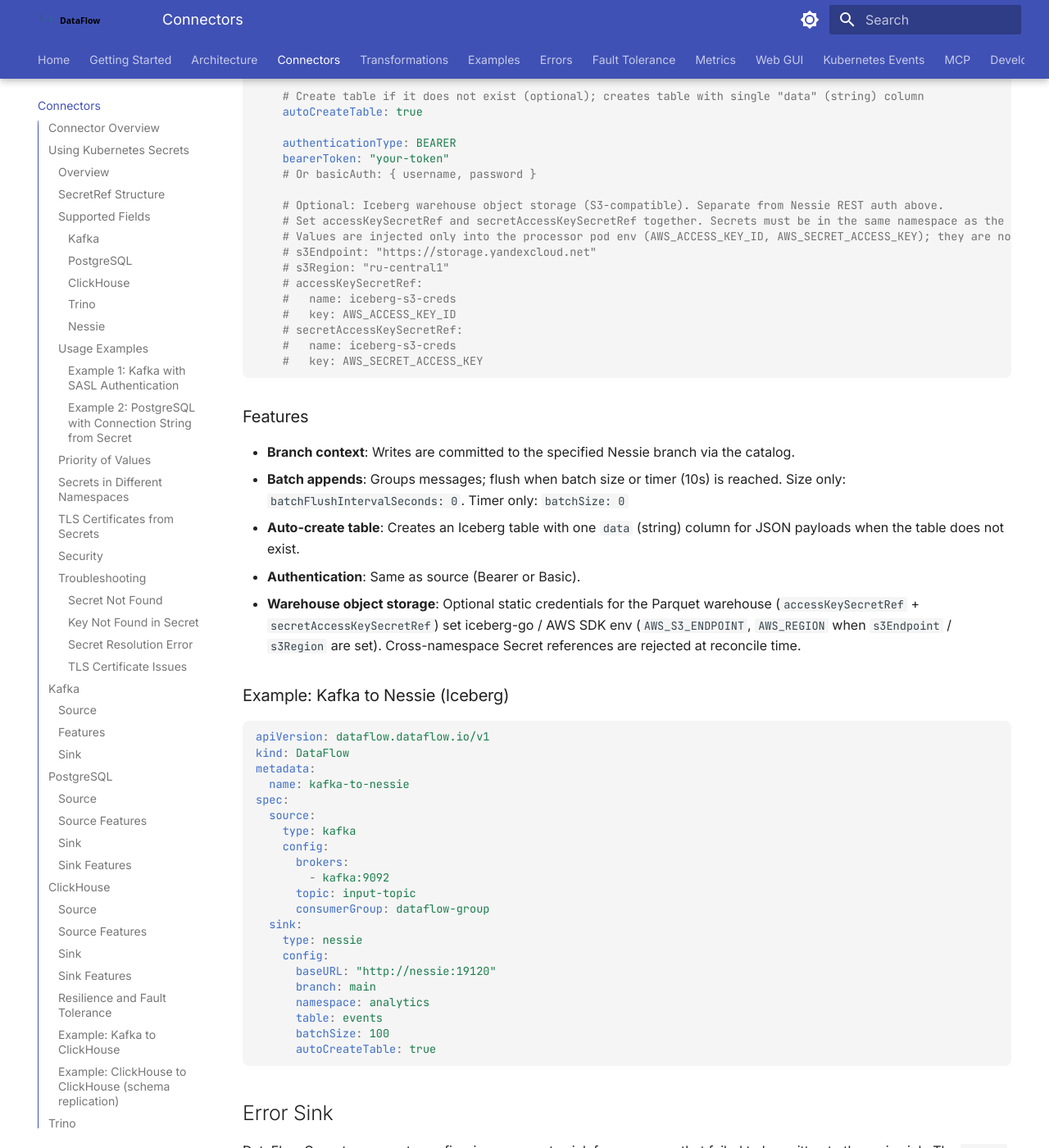
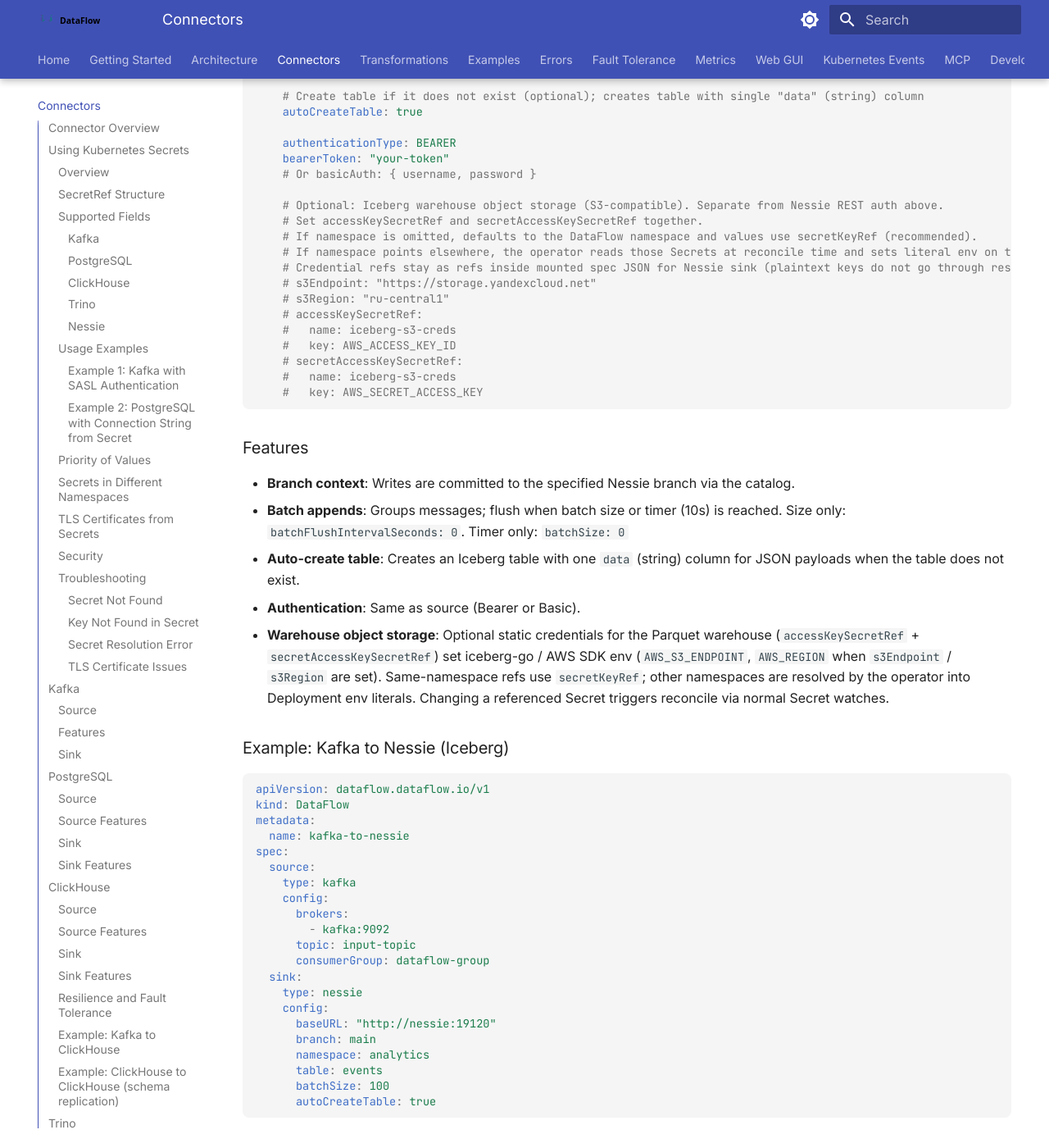
Before and after one commit to dataflow-operator/docs, an MkDocs documentation site: the page built from docs/en/connectors.md, in a window 1280 px wide and 1400 px high, scrolled down 18672 px. Shown: the whole window at 82% size. Built offline with MkDocs 1.6.1 and Material for MkDocs 9.7.7, drawn with Linux system fonts in a browser that asks for light colours.

Commit message:
Add support s3 to nessie

```diff
--- a/docs/en/connectors.md
+++ b/docs/en/connectors.md
@@ -813,8 +813,10 @@ sink:
     # Or basicAuth: { username, password }
 
     # Optional: Iceberg warehouse object storage (S3-compatible). Separate from Nessie REST auth above.
-    # Set accessKeySecretRef and secretAccessKeySecretRef together. Secrets must be in the same namespace as the DataFlow (Kubernetes secretKeyRef env limitation).
-    # Values are injected only into the processor pod env (AWS_ACCESS_KEY_ID, AWS_SECRET_ACCESS_KEY); they are not resolved into the mounted spec ConfigMap.
+    # Set accessKeySecretRef and secretAccessKeySecretRef together.
+    # If namespace is omitted, defaults to the DataFlow namespace and values use secretKeyRef (recommended).
+    # If namespace points elsewhere, the operator reads those Secrets at reconcile time and sets literal env on the Deployment (values appear in the Deployment object in the API).
+    # Credential refs stay as refs inside mounted spec JSON for Nessie sink (plaintext keys do not go through resolve into ConfigMap for these fields).
     # s3Endpoint: "https://storage.yandexcloud.net"
     # s3Region: "ru-central1"
     # accessKeySecretRef:
@@ -831,7 +833,7 @@ sink:
 - **Batch appends**: Groups messages; flush when batch size or timer (10s) is reached. Size only: `batchFlushIntervalSeconds: 0`. Timer only: `batchSize: 0`
 - **Auto-create table**: Creates an Iceberg table with one `data` (string) column for JSON payloads when the table does not exist.
 - **Authentication**: Same as source (Bearer or Basic).
-- **Warehouse object storage**: Optional static credentials for the Parquet warehouse (`accessKeySecretRef` + `secretAccessKeySecretRef`) set iceberg-go / AWS SDK env (`AWS_S3_ENDPOINT`, `AWS_REGION` when `s3Endpoint` / `s3Region` are set). Cross-namespace Secret references are rejected at reconcile time.
+- **Warehouse object storage**: Optional static credentials for the Parquet warehouse (`accessKeySecretRef` + `secretAccessKeySecretRef`) set iceberg-go / AWS SDK env (`AWS_S3_ENDPOINT`, `AWS_REGION` when `s3Endpoint` / `s3Region` are set). Same-namespace refs use `secretKeyRef`; other namespaces are resolved by the operator into Deployment env literals. Changing a referenced Secret triggers reconcile via normal Secret watches.
 
 ### Example: Kafka to Nessie (Iceberg)
 
```
Also changed, not shown: docs/ru/connectors.md (+4 -3 lines).
